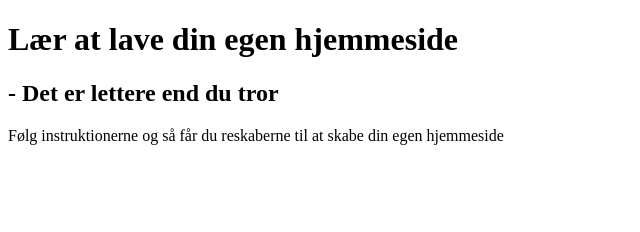
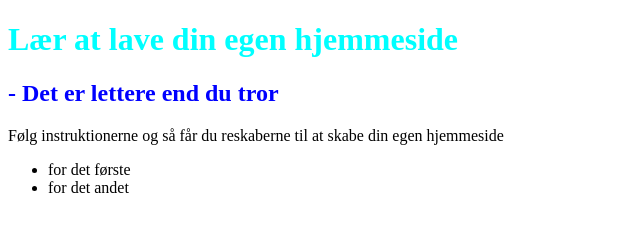
Before and after one commit to CLWCLW-code/playfulpages.github.io, a plain HTML site: page index.html in a window 1280 px wide. Shown: the whole page, without its empty margins (0-640 px from the left). Drawn offline with Linux system fonts and the light colour scheme; files whose address does not match are found by name.

Commit message:
3. upload

```diff
--- a/index.html
+++ b/index.html
@@ -5,10 +5,14 @@
     <meta name="viewport" content="width=device-width, initial-scale=1.0">
     <meta http-equiv="X-UA-Compatible" content="ie=edge">
     <title>Playful Pages</title>
+    <link href="/Users/clwmac2018/Documents/Visual studio mappe/project 1/main.css" rel="stylesheet" type="text/css">
 </head>
 <body>
     <h1>Lær at lave din egen hjemmeside</h1>
     <h2>- Det er lettere end du tror</h2>
     <p>Følg instruktionerne og så får du reskaberne til at skabe din egen hjemmeside</p>
+    <ul><li>for det første </li>
+        <li>for det andet</li>
+    </ul>
 </body>
 </html>
--- /dev/null
+++ b/main.css
@@ -0,0 +1,15 @@
+h1 { color: aqua;
+
+
+}
+
+h2 {
+
+    color: blue;
+
+}
+
+p { font-style: inherit;
+
+
+}
```
Also changed, not shown: 1 other file.
